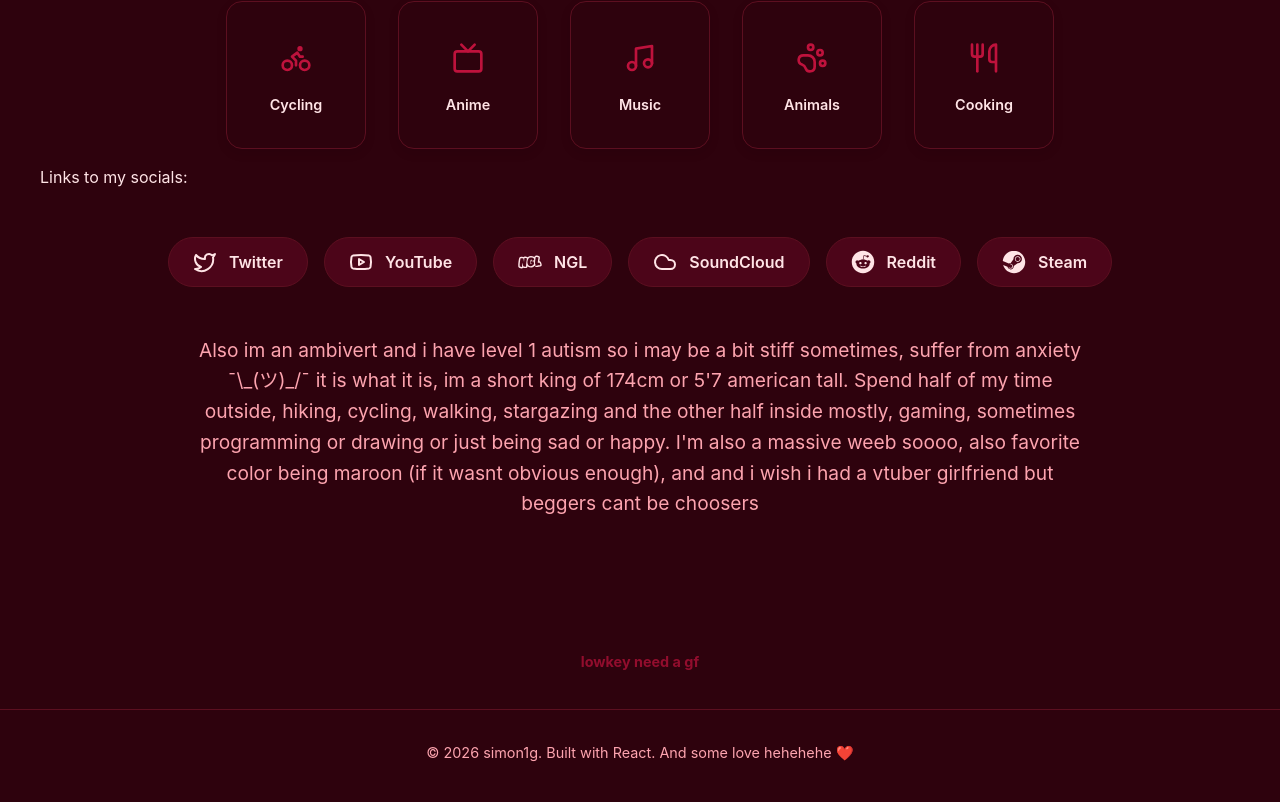
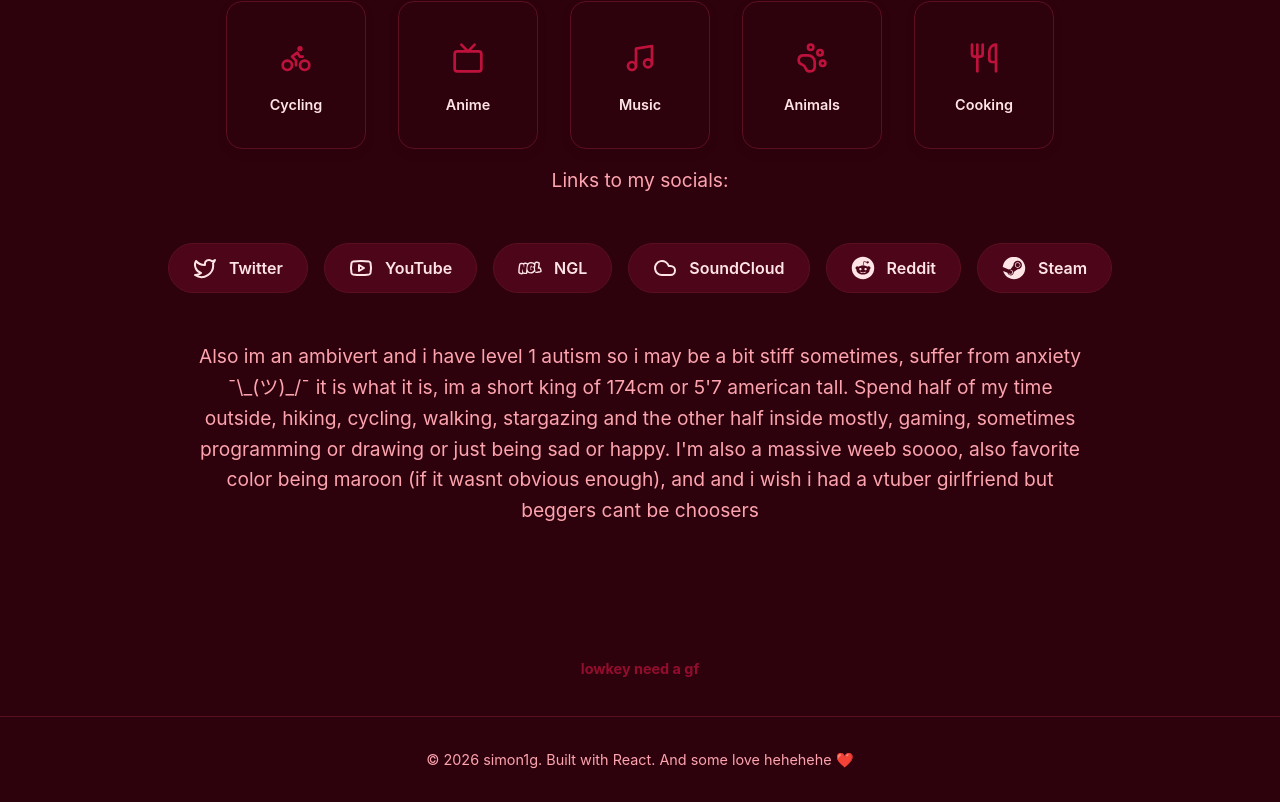
Before and after one commit to simon1g/simon1g-site, a React (Vite) app: page /about in a window 1280 px wide. Shown: the part 775-1577 px from the top of the page. Built offline with nearby package versions, Linux system fonts and the light colour scheme; no server answers.

Commit message:
feat: add About section component displaying interactive interests and social media links.

```diff
--- a/src/components/About.jsx
+++ b/src/components/About.jsx
@@ -94,7 +94,14 @@ export default function About() {
                 ))}
             </div>
 
-            <p>
+            <p style={{
+                textAlign: 'center',
+                maxWidth: '700px',
+                margin: '0 auto 3rem auto',
+                fontSize: '1.2rem',
+                color: 'var(--text-secondary)',
+                lineHeight: '1.6'
+            }}>
                 Links to my socials:
             </p>
 
```
